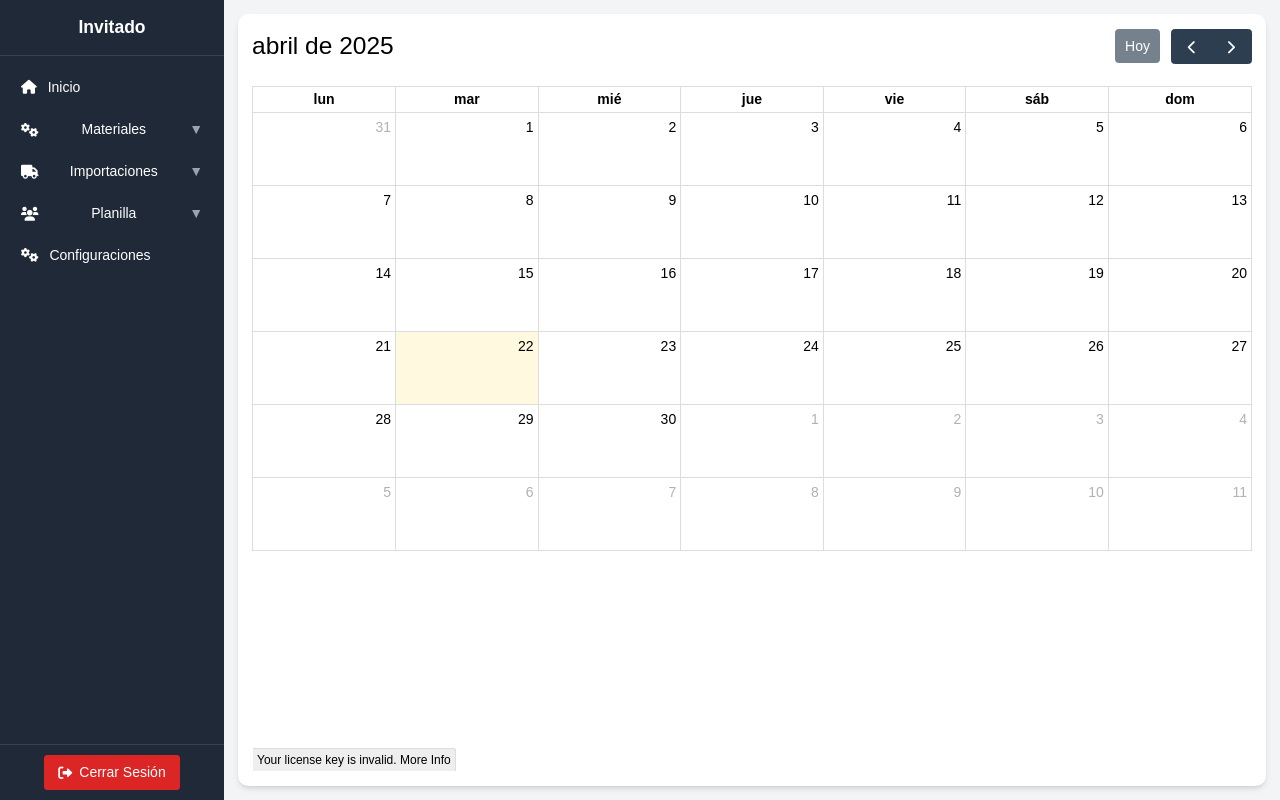
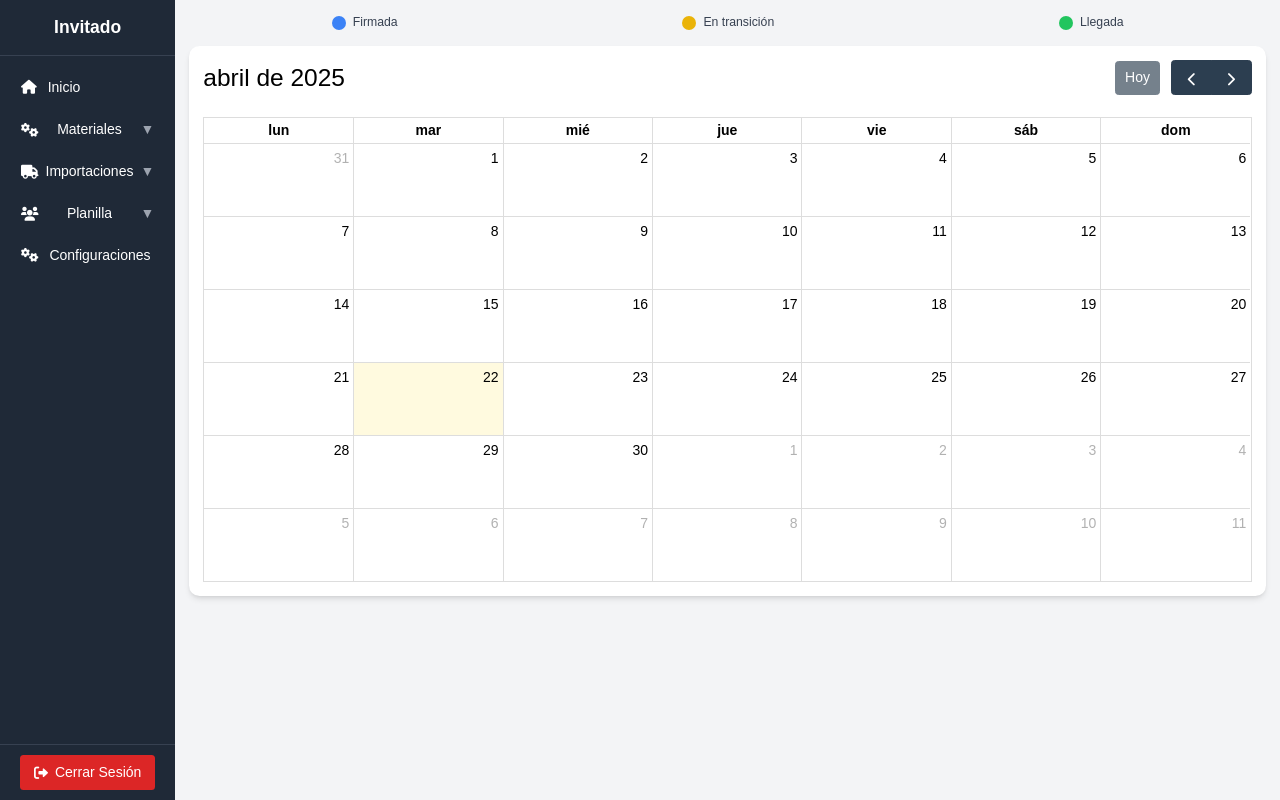
Before and after one commit to MAU312/Imprenta4.0, a PHP site: page /calendario.php in a window 1280 px wide. Run offline with PHP 8.4, Linux system fonts and the light colour scheme; data that the repository does not hold is empty; some libraries are stand-ins or nearby versions.

Commit message:
Calendario mejorado

```diff
--- a/views/assets/Fragments/sidebar.php
+++ b/views/assets/Fragments/sidebar.php
@@ -1,5 +1,5 @@
 <?php
-session_start();
+
 
 // Verifica si la sesión de 'user_nombre' está definida
 $user_nombre = isset($_SESSION['user_nombre']) ? $_SESSION['user_nombre'] : 'Invitado';
--- a/views/calendario.php
+++ b/views/calendario.php
@@ -11,6 +11,11 @@
   <script src="./assets/JavaScript/fullcalendar/lib/main.js"></script>
   <script src="https://cdn.tailwindcss.com"></script>
   <script src="./assets/JavaScript/fullcalendar/lib/locales/es.js"></script>
+  <style>
+    .fc-license-message {
+      display: none !important;
+    }
+  </style>
   <script>
     document.addEventListener('DOMContentLoaded', function() {
       var calendarEl = document.getElementById('calendar');
@@ -262,14 +267,36 @@
     <!-- Sidebar -->
     <?php include './assets/Fragments/sidebar.php'; ?>
 
-    <!-- Contenedor del calendario -->
-    <div class="flex-1 overflow-hidden p-4">
-      <div class="bg-white rounded-xl shadow-md p-4 h-full w-full overflow-auto">
-        <div id="calendar" class="h-full w-full"></div>
+    <div>
+      <!-- Contenedor principal del calendario + leyenda -->
+      <div class="flex-1 overflow-hidden p-4 flex flex-col">
+
+        <!-- Leyenda -->
+        <div class="flex justify-around mb-4">
+          <div class="flex items-center">
+            <div class="w-4 h-4 bg-blue-500 rounded-full mr-2"></div>
+            <span class="text-sm text-gray-700">Firmada</span>
+          </div>
+          <div class="flex items-center">
+            <div class="w-4 h-4 bg-yellow-500 rounded-full mr-2"></div>
+            <span class="text-sm text-gray-700">En transición</span>
+          </div>
+          <div class="flex items-center">
+            <div class="w-4 h-4 bg-green-500 rounded-full mr-2"></div>
+            <span class="text-sm text-gray-700">Llegada</span>
+          </div>
+        </div>
+
+        <!-- Calendario -->
+        <div class="bg-white rounded-xl shadow-md p-4 h-full w-full overflow-auto">
+          <div id="calendar" class="h-full w-full"></div>
+        </div>
+
       </div>
     </div>
 
   </div>
 </body>
 
+
 </html>
```
